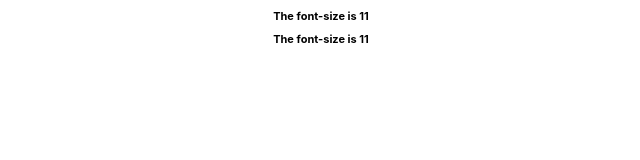
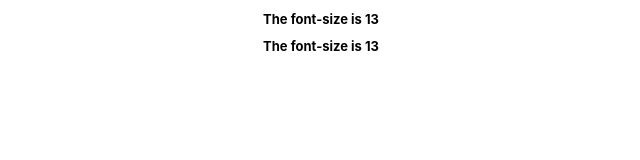
Before and after one commit to Profjay22/TeachingHigherOrderComponent, a React (Create React App) app: page / in a window 1280 px wide. Shown: the top 160 px of the page, without its empty margins (319-959 px from the left). Built offline with nearby package versions, Linux system fonts and the light colour scheme.

Commit message:
Another state update

```diff
--- a/src/Hoc.js
+++ b/src/Hoc.js
@@ -2,7 +2,7 @@ import React, { useState } from 'react'
 
 const Hoc = (OriginalComponent) => {
 const NewComponent = () => {
-    const [fontSize, setFontsize] = useState(11);
+    const [fontSize, setFontsize] = useState(13);
 
     const hoverfontSize = () => {
         setFontsize(fontSize+1);
```
